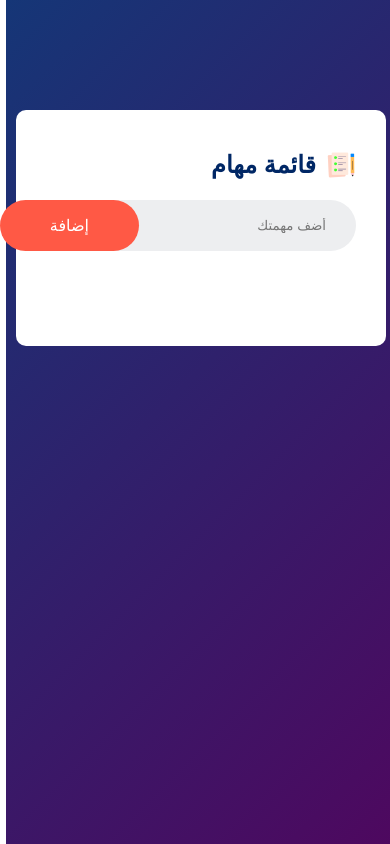
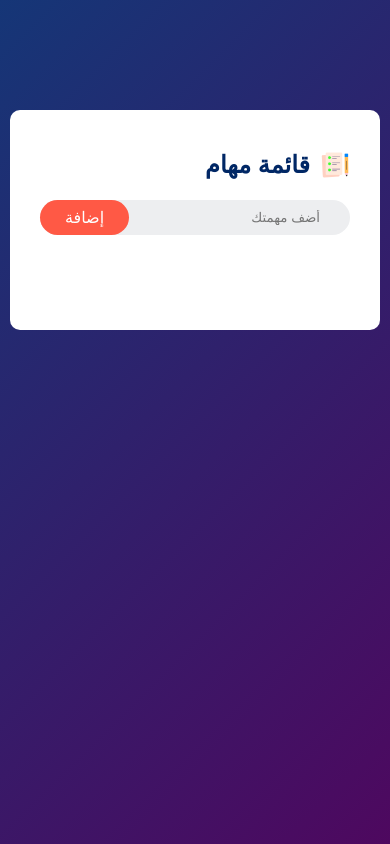
Before and after one commit to AmeenAliFadel/To-Do-List-, a plain HTML site: page index.html in a window 390 px wide. Drawn offline with Linux system fonts and the light colour scheme.

Commit message:
new commit

```diff
--- a/style.css
+++ b/style.css
@@ -37,6 +37,7 @@
     border-radius: 30px;
     padding-right: 20px;
     margin-bottom: 25px;
+    width: 100%;
 }
 input{
     flex: 1;
@@ -44,6 +45,7 @@ input{
     outline: none;
     background: transparent;
     padding: 10px;
+    width: 100%;
 
 }
 button{
@@ -100,3 +102,8 @@ ul li span:hover{
     background: #edeef0;
 
 }
+@media (max-width:410px){
+    button{
+        padding: 8px 25px;
+    }
+}
```
